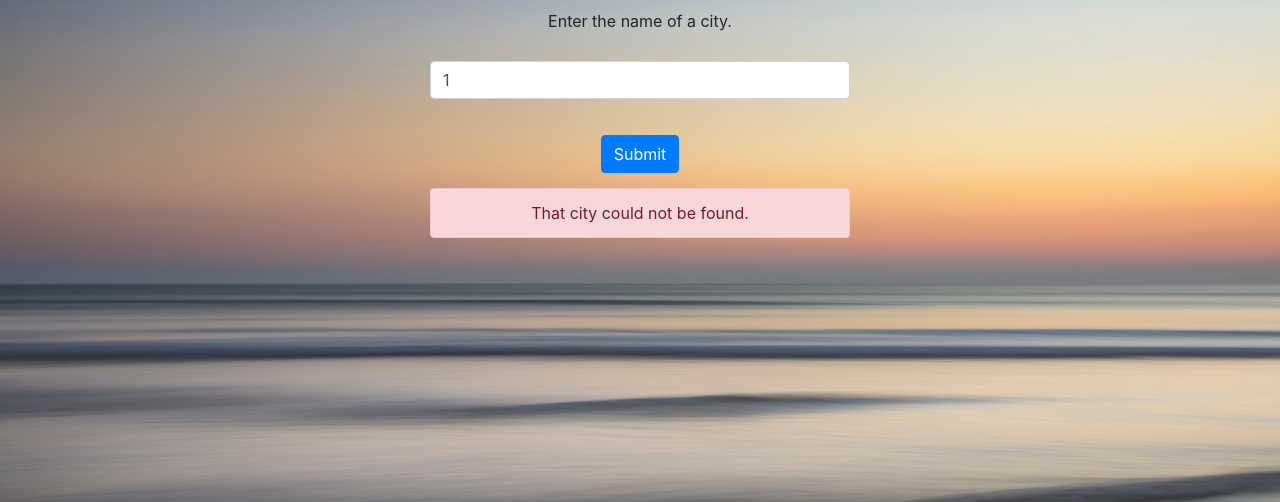
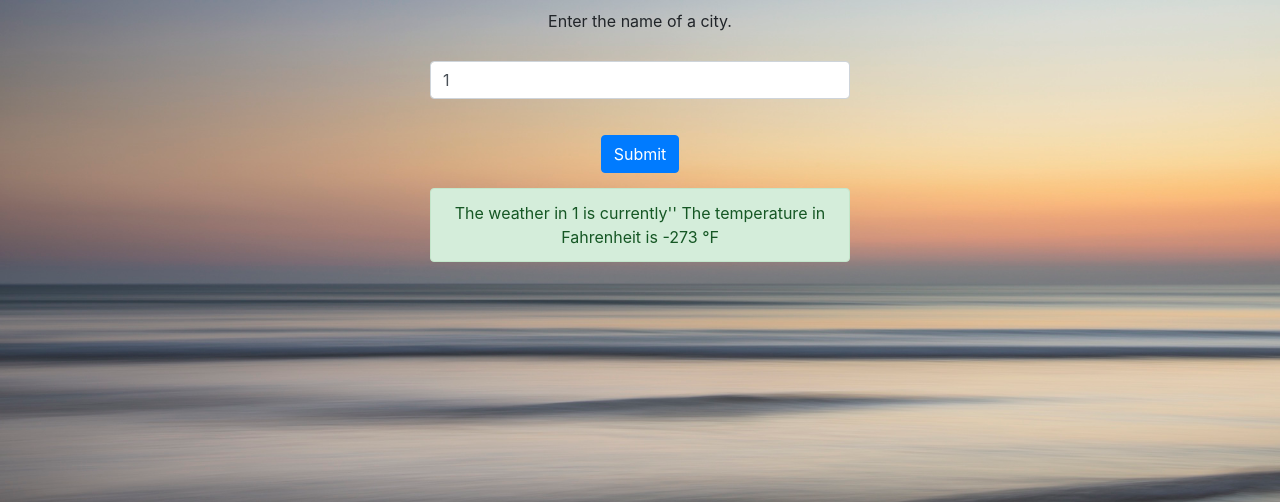
Before and after one commit to SirWilliamIII/PHP-weather, a PHP site: page /?city=1 in a window 1280 px wide. Shown: the part 147-649 px from the top of the page. Run offline with PHP 8.4, Linux system fonts and the light colour scheme; data that the repository does not hold is empty; some libraries are stand-ins or nearby versions.

Commit message:
Finished weather app in PHP - Type in a city and API and key get data and display it to user

```diff
--- a/index.php
+++ b/index.php
@@ -5,49 +5,28 @@
 
     if ($_GET['city']) {
 
-        $city = str_replace(' ', '', $_GET['city']);
+        $urlContents = file_get_contents("http://api.openweathermap.org/data/2.5 weather?q= ".$_GET['city'].",uk&appid=97b815417a54c03c1939c4ea7fc382fc");
 
-        $file_headers = @get_headers("http://www.weather-forecast.com/locations/".$city."/forecasts/latest");
+    $weatherArray = json_decode($urlContents, true);
+
+    print_r($weatherArray);
+
+    $weather = "The weather in ".$_GET['city']." is currently'".$weatherArray['weather'][0]['description']."' ";
+
+    $tempInFahrenheit = $weatherArray['main']['temp'] - 273;
+
+    $weather .= " The temperature in Fahrenheit is ".$tempInFahrenheit." &#8457";
 
 
-        if($file_headers[0] == 'HTTP/1.1 404 Not Found') {
 
-            $error = "That city could not be found.";
 
-        } else {
-
-        $forecastPage = file_get_contents("http://www.weather-forecast.com/locations/".$city."/forecasts/latest");
-
-        $pageArray = explode('3 Day Weather Forecast Summary:</b><span class="read-more-small"><span class="read-more-content"> <span class="phrase">', $forecastPage);
-
-        if (sizeof($pageArray) > 1) {
-
-                $secondPageArray = explode('</span></span></span>', $pageArray[1]);
-
-                if (sizeof($secondPageArray) > 1) {
-
-                    $weather = $secondPageArray[0];
-
-                } else {
-
-                    $error = "That city could not be found.";
-
-                }
-
-            } else {
-
-                $error = "That city could not be found.";
-
-            }
-
-        }
 
 }
 
 
-?>
 
 
+?>
 <!DOCTYPE html>
 <html lang="en">
   <head>
@@ -55,7 +34,6 @@
     <meta charset="utf-8">
     <meta name="viewport" content="width=device-width, initial-scale=1, shrink-to-fit=no">
     <meta http-equiv="x-ua-compatible" content="ie=edge">
-
     <title>Weather Scraper</title>
     <!-- Bootstrap CSS -->
     <link rel="stylesheet" href="https://maxcdn.bootstrapcdn.com/bootstrap/4.0.0-alpha.2/css/bootstrap.min.css" integrity="sha384-y3tfxAZXuh4HwSYylfB+J125MxIs6mR5FOHamPBG064zB+AFeWH94NdvaCBm8qnd" crossorigin="anonymous">
@@ -134,7 +112,6 @@
 
       ?></div>
     </div>
-
     <!-- jQuery first, then Bootstrap JS. -->
     <script src="https://ajax.googleapis.com/ajax/libs/jquery/2.1.4/jquery.min.js"></script>
     <script src="https://maxcdn.bootstrapcdn.com/bootstrap/4.0.0-alpha.2/js/bootstrap.min.js" integrity="sha384-vZ2WRJMwsjRMW/8U7i6PWi6AlO1L79snBrmgiDpgIWJ82z8eA5lenwvxbMV1PAh7" crossorigin="anonymous"></script>
```
Also changed, not shown: 1 other file. Lines whose indentation alone changed are shown as unchanged.
